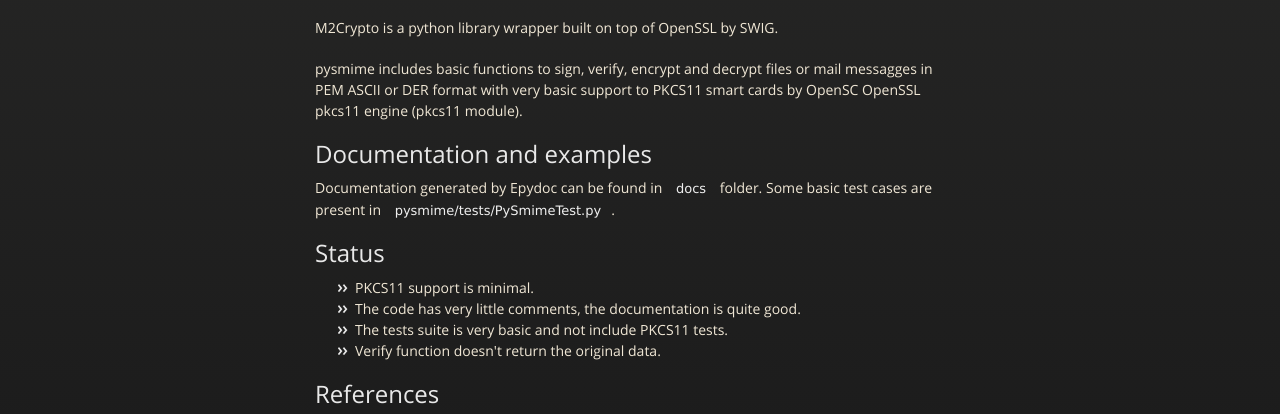
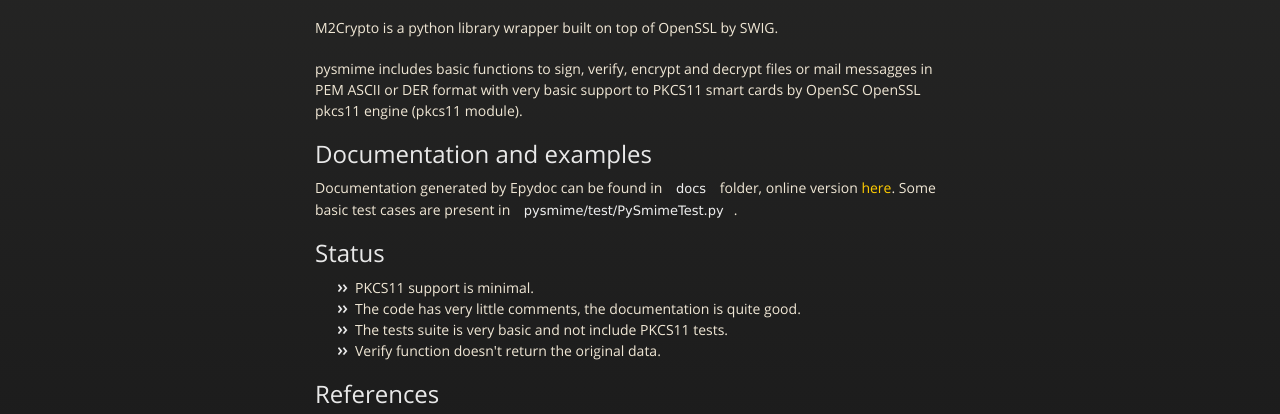
Before and after one commit to libersoft/pysmime, a plain HTML site: page index.html in a window 1280 px wide. Shown: the part 357-771 px from the top of the page. Drawn offline with nearby package versions, Linux system fonts and the light colour scheme.

```diff
--- a/index.html
+++ b/index.html
@@ -52,8 +52,9 @@ PKCS11 smart cards by OpenSC OpenSSL pkcs11 engine (pkcs11 module).</p>
 
 <h2>Documentation and examples</h2>
 
-<p>Documentation generated by Epydoc can be found in <code>docs</code> folder.
-Some basic test cases are present in <code>pysmime/tests/PySmimeTest.py</code>.</p>
+<p>Documentation generated by Epydoc can be found in <code>docs</code> folder, online version
+<a href="http://packages.python.org/pysmime">here</a>.
+Some basic test cases are present in <code>pysmime/test/PySmimeTest.py</code>.</p>
 
 <h2>Status</h2>
 
```
Also changed, not shown: params.json (+1 -1 lines).
